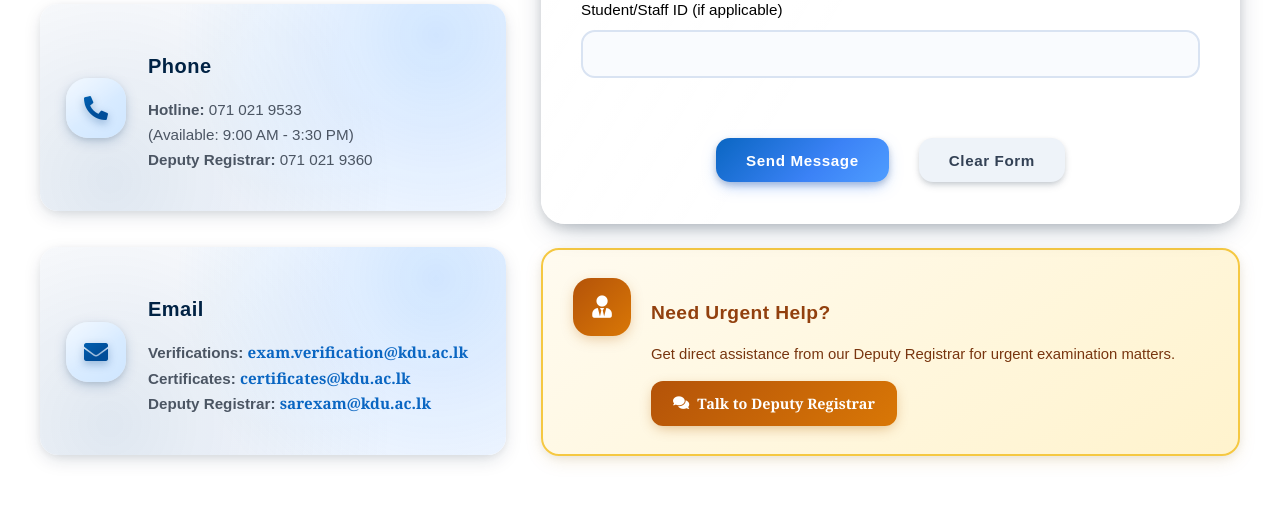
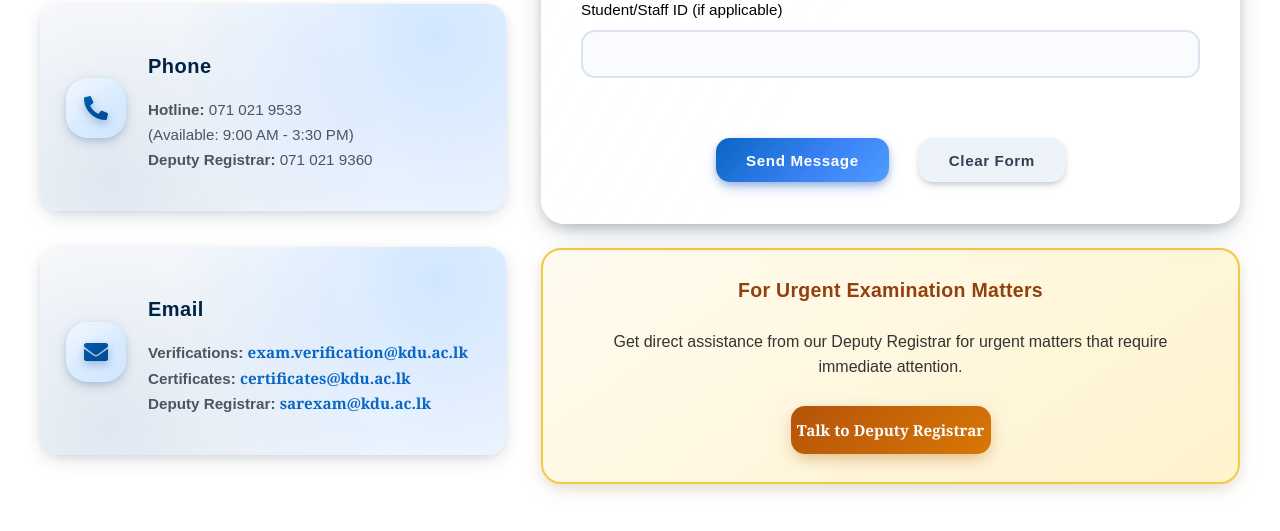
Before and after one commit to RWageesha/Examination-Department, a PHP site: page /contactUs.html in a window 1280 px wide. Shown: the part 909-1440 px from the top of the page. Run offline with PHP 8.4, Linux system fonts and the light colour scheme; some web fonts are replaced.

Commit message:
final edits related to Contact Us page

```diff
--- a/assets/css/contactUS.css
+++ b/assets/css/contactUS.css
@@ -289,92 +289,92 @@
     box-sizing: border-box;
 }
 
-/* Deputy Registrar CTA card — amber/gold theme */
 .dr-cta-box {
     background: linear-gradient(145deg, #fffbf0 0%, #fff3cd 100%);
     border: 2px solid #f5c842;
-    border-radius: 18px;
-    box-shadow: 0 6px 20px -4px rgba(180, 120, 0, 0.18), 0 2px 8px rgba(0,0,0,0.06);
-    padding: 28px 30px;
+    border-radius: 20px;
+    box-shadow: 0 8px 28px -8px rgba(180,120,0,0.2), 0 4px 12px rgba(0,0,0,0.08);
+    padding: 28px 32px;
     display: flex;
-    align-items: flex-start;
+    flex-direction: column;
+    justify-content: center;
+    align-items: center;
     gap: 20px;
-    transition: transform .45s cubic-bezier(.25,1.4,.45,1), box-shadow .45s ease;
+    transition: all .4s cubic-bezier(.25,1.4,.45,1);
 }
 
 .dr-cta-box:hover {
-    transform: translateY(-6px);
-    box-shadow: 0 14px 38px -8px rgba(180,120,0,0.28), 0 4px 14px rgba(0,0,0,0.12);
+    transform: translateY(-4px);
+    box-shadow: 0 16px 40px -12px rgba(180,120,0,0.3), 0 6px 20px rgba(0,0,0,0.12);
 }
 
-.dr-cta-icon {
-    width: 58px;
-    height: 58px;
-    background: linear-gradient(135deg, #b45309, #d97706);
-    border-radius: 18px;
+.dr-cta-text {
+    text-align: center;  /* ← CENTER ALIGN */
+    padding-right: 0px;
     display: flex;
-    align-items: center;
+    flex-direction: column;
     justify-content: center;
-    flex-shrink: 0;
-    box-shadow: 0 4px 14px -2px rgba(180,100,0,0.35);
+    gap: 8px;
 }
 
-.dr-cta-icon i {
-    color: #ffffff;
-    font-size: 1.4rem;
+.dr-cta-text h3 {
+    color: #92400e;
+    font-size: 1.22rem;
+    justify-content: center;
+    margin: 0;
+    font-weight: 700;
+    letter-spacing: .3px;
+    line-height: 1.25;
 }
 
-.dr-cta-content h3 {
-    color: #92400e;
-    font-size: 1.2rem;
-    margin-bottom: 8px;
-    letter-spacing: .4px;
-}
-
-.dr-cta-content p {
-    color: #78350f;
-    font-size: 0.93rem;
-    line-height: 1.6;
-    margin-bottom: 0;
+.dr-cta-text {
+    text-align: center;
+    padding-right: 0px;
+    display: flex;
+    flex-direction: column;
+    justify-content: center;
+    align-items: center; /* ← THIS IS THE MAGIC FIX */
+    gap: 10px;
 }
 
 .btn-dr {
-    display: inline-flex;
-    align-items: center;
-    gap: 8px;
-    margin-top: 14px;
-    padding: 11px 22px;
+    flex-shrink: 0;
+    width: 200px; /* Fixed width to keep it consistent */
+    text-align: center;
+    padding: 12px 0px;
     background: linear-gradient(135deg, #b45309, #d97706);
     color: #ffffff !important;
     -webkit-text-fill-color: #ffffff !important;
-    font-size: 0.9rem;
-    font-weight: 600;
-    border-radius: 12px;
+    font-size: 0.95rem;
+    font-weight: 700;
+    border-radius: 14px;
     text-decoration: none;
-    box-shadow: 0 4px 14px -3px rgba(180,100,0,0.45);
-    transition: transform 0.35s cubic-bezier(.25,1.4,.45,1), box-shadow 0.35s ease, filter 0.3s;
+    box-shadow: 0 6px 18px -4px rgba(180,100,0,0.5);
+    white-space: nowrap;
+    transition: all .35s cubic-bezier(.25,1.4,.45,1);
 }
 
 .btn-dr:hover {
     transform: translateY(-3px);
-    box-shadow: 0 10px 28px -6px rgba(180,100,0,0.55);
-    filter: brightness(1.08);
-    color: #ffffff !important;
-    -webkit-text-fill-color: #ffffff !important;
-    text-shadow: none !important;
+    box-shadow: 0 12px 30px -6px rgba(180,100,0,0.65);
+    filter: brightness(1.1);
 }
 
-/* Responsive: stack everything on small screens */
-@media (max-width: 992px) {
-    .contact-right-col {
-        width: 100%;
-        min-width: unset;
-    }
+/* Responsive fix: stack them if the screen gets too narrow */
+@media (max-width: 600px) {
     .dr-cta-box {
         flex-direction: column;
-        align-items: flex-start;
+        text-align: center;
+    }
+    .dr-cta-text {
+        text-align: center;
+        padding-right: 0;
+    }
+    .btn-dr {
+        width: 100%; /* Full width only on mobile for thumb-friendly clicking */
     }
 }
+
 
 
 /* Inputs */
--- a/contactUs.html
+++ b/contactUs.html
@@ -152,15 +152,10 @@
 
                 <!-- ✅ CTA card sits HERE — below the form, right column -->
                 <div class="dr-cta-box">
-                    <div class="dr-cta-icon">
-                        <i class="fas fa-user-tie"></i>
-                    </div>
-                    <div class="dr-cta-content">
-                        <h3>Need Urgent Help?</h3>
-                        <p>Get direct assistance from our Deputy Registrar for urgent examination matters.</p>
-                        <a href="TalktoDR.html" class="btn-dr">
-                            <i class="fas fa-comments"></i> Talk to Deputy Registrar
-                        </a>
+                    <div class="dr-cta-text">
+                        <h3>For Urgent Examination Matters</h3>
+                        <p>Get direct assistance from our Deputy Registrar for urgent matters that require immediate attention.</p>
+                        <a href="TalktoDR.html" class="btn-dr"> Talk to Deputy Registrar</a>
                     </div>
                 </div>
 
```
